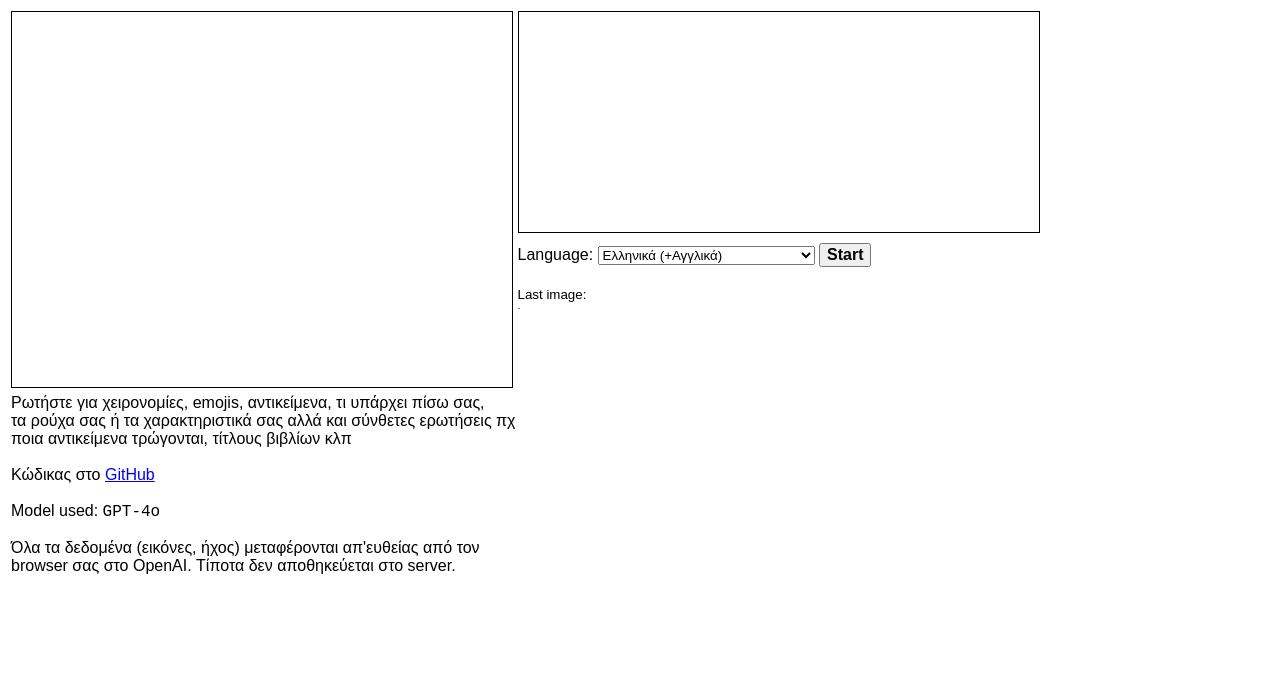
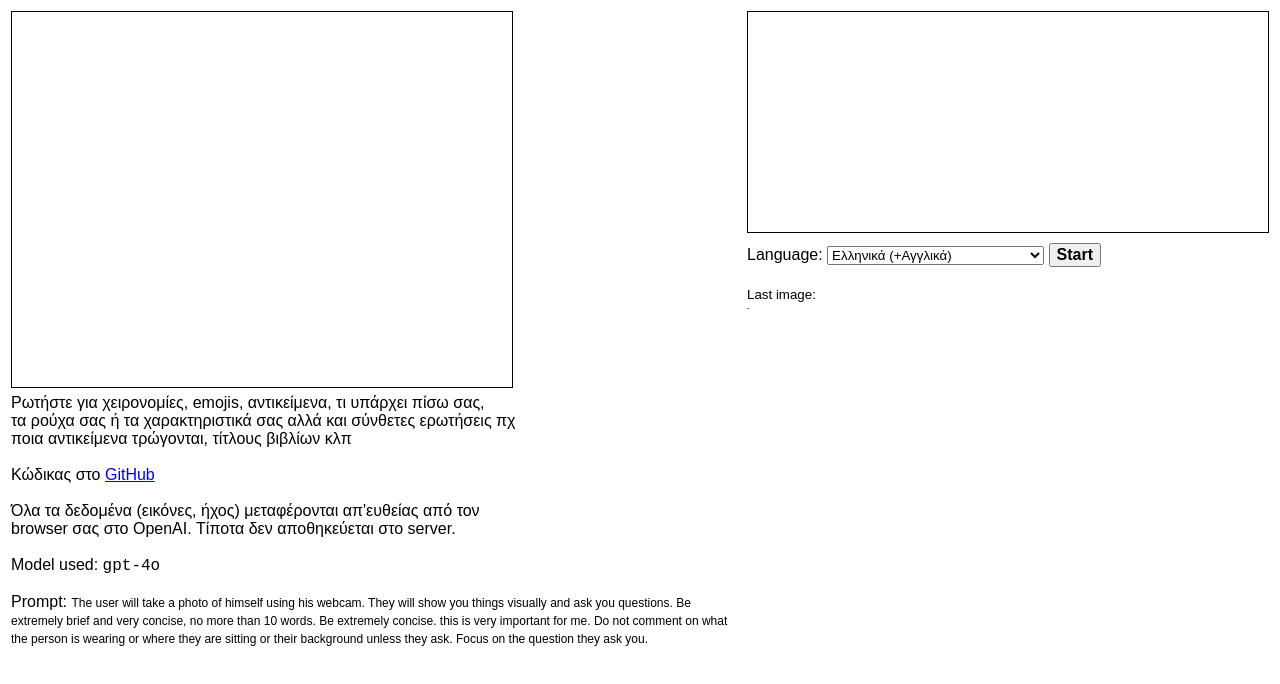
Before and after one commit to daremon/gpt-vision, a website built with Vite: page index.html in a window 1280 px wide. Built offline with nearby package versions, Linux system fonts and the light colour scheme; no server answers.

Commit message:
show model and prompt used

```diff
--- a/index.html
+++ b/index.html
@@ -36,12 +36,16 @@
       Κώδικας στο <a href="https://github.com/daremon/gpt-vision" target="_blank">GitHub</a>
 
       <br><br>
-      Model used: <code>GPT-4o</code>
-
-      <br><br>
       Όλα τα δεδομένα (εικόνες, ήχος) μεταφέρονται απ'ευθείας από τον
       <br>
       browser σας στο OpenAI. Τίποτα δεν αποθηκεύεται στο server.
+
+      <br><br>
+      Model used: <code id="model_used"></code>
+
+      <br><br>
+      Prompt: <span id="prompt_used"></span>
+
     </td>
   </tr>
 
--- a/src/main.ts
+++ b/src/main.ts
@@ -3,6 +3,7 @@ import { startDictation, stopDictation } from "./dictation";
 import { startCamera, stopCamera } from "./camera";
 import { Speech } from "./speech";
 import { buildLanguageSelect } from "./dictationLanguages";
+import { OPENAI_MODEL, OPEN_AI_SYSTEM_PROMPT } from "./openai";
 
 let isRunning = false;
 let listeningInterval = null;
@@ -74,6 +75,9 @@ function isDesktopChrome() {
 
 document.addEventListener("DOMContentLoaded", async function () {
   buildLanguageSelect();
+  document.getElementById("model_used").innerHTML = OPENAI_MODEL;
+  document.getElementById("prompt_used").innerHTML = OPEN_AI_SYSTEM_PROMPT;
+
   if (!isDesktopChrome()) {
     (document.querySelector("#startButton") as any).disabled = true;
     document.querySelector("#micStatus").innerHTML = '<span class="error"><br>Only works in desktop Chrome browsers for now</span>';
--- a/src/openai.ts
+++ b/src/openai.ts
@@ -5,13 +5,13 @@ import { updatePromptOutput } from "./main";
 import { type Speech } from "./speech";
 
 const DEFAULT_DEV_API_KEY = import.meta.env.VITE_OPENAI_KEY;
-
-const OPEN_AI_SYSTEM_PROMPT = `the user will take a photo of himself using his webcam.
-they will show you things visually and ask you questions.
-be extremely brief and very concise, no more than 10 words.
-be extremely concise. this is very important for me.
-do not comment on what the person is wearing or where they are sitting or their background unless they ask.
-focus on the question they ask you.
+export const OPENAI_MODEL = "gpt-4o";
+export const OPEN_AI_SYSTEM_PROMPT = `The user will take a photo of himself using his webcam.
+They will show you things visually and ask you questions.
+Be extremely brief and very concise, no more than 10 words.
+Be extremely concise. this is very important for me.
+Do not comment on what the person is wearing or where they are sitting or their background unless they ask.
+Focus on the question they ask you.
 `;
 
 function formatErrorMessage(originalMessage: string): [string, number | null] {
@@ -65,7 +65,7 @@ export async function makeOpenAIRequest(
   try {
     const stream = await openai.chat.completions.create({
       messages: messages,
-      model: "gpt-4o",
+      model: OPENAI_MODEL,
       max_tokens: 3500,
       temperature: 0,
       stream: true,
--- a/src/style.css
+++ b/src/style.css
@@ -44,3 +44,7 @@ td {
   height: 82px;
   border:1px solid #999;
 }
+
+#prompt_used {
+  font-size: 12px;
+}
```
